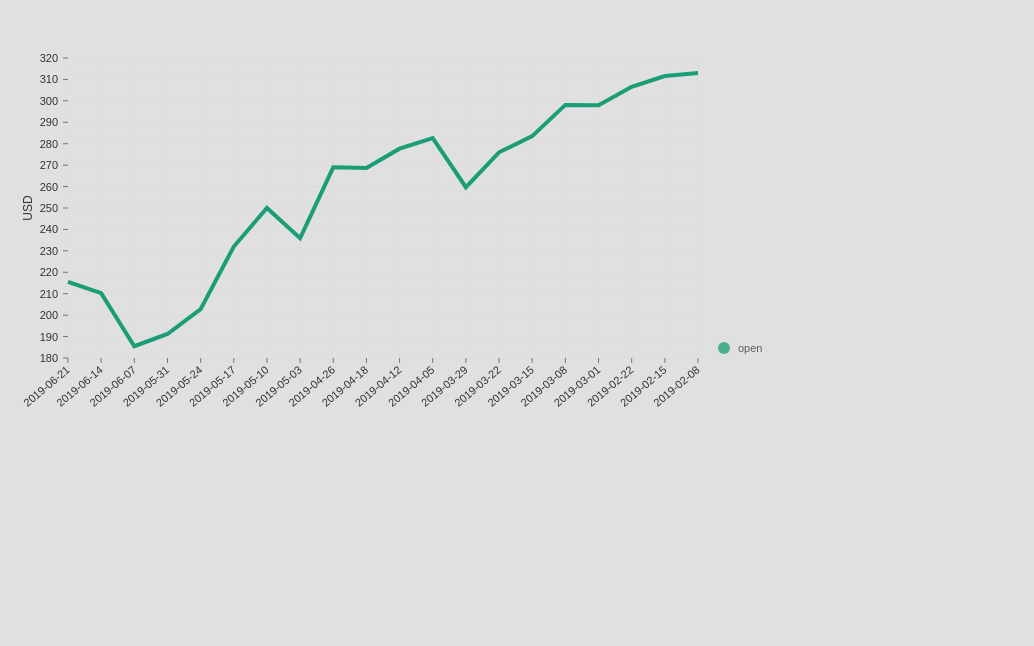
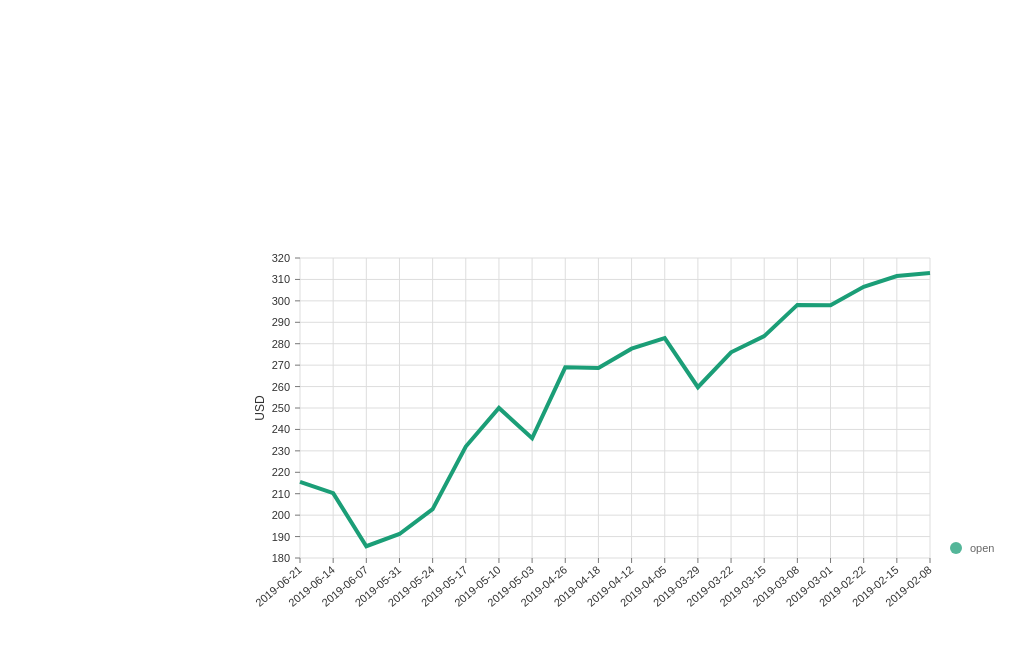
Before and after one commit to lintonye/prototyping-with-react-framer, a React (Create React App) app in the folder app/: page / in a window 1280 px wide. Shown: the top 646 px of the page, without its empty margins (0-1034 px from the left). Built offline with nearby package versions, Linux system fonts and the light colour scheme.

Commit message:
Improve layout

```diff
--- a/app/src/styles.css
+++ b/app/src/styles.css
@@ -1,8 +1,12 @@
 .App {
   font-family: sans-serif;
   text-align: center;
+  display: flex;
+  justify-content: center;
+  align-items: center;
+  height: 100vh;
 }
 
 body {
-  background-color: #e0e0e0;
+  background-color: white;
 }
```
